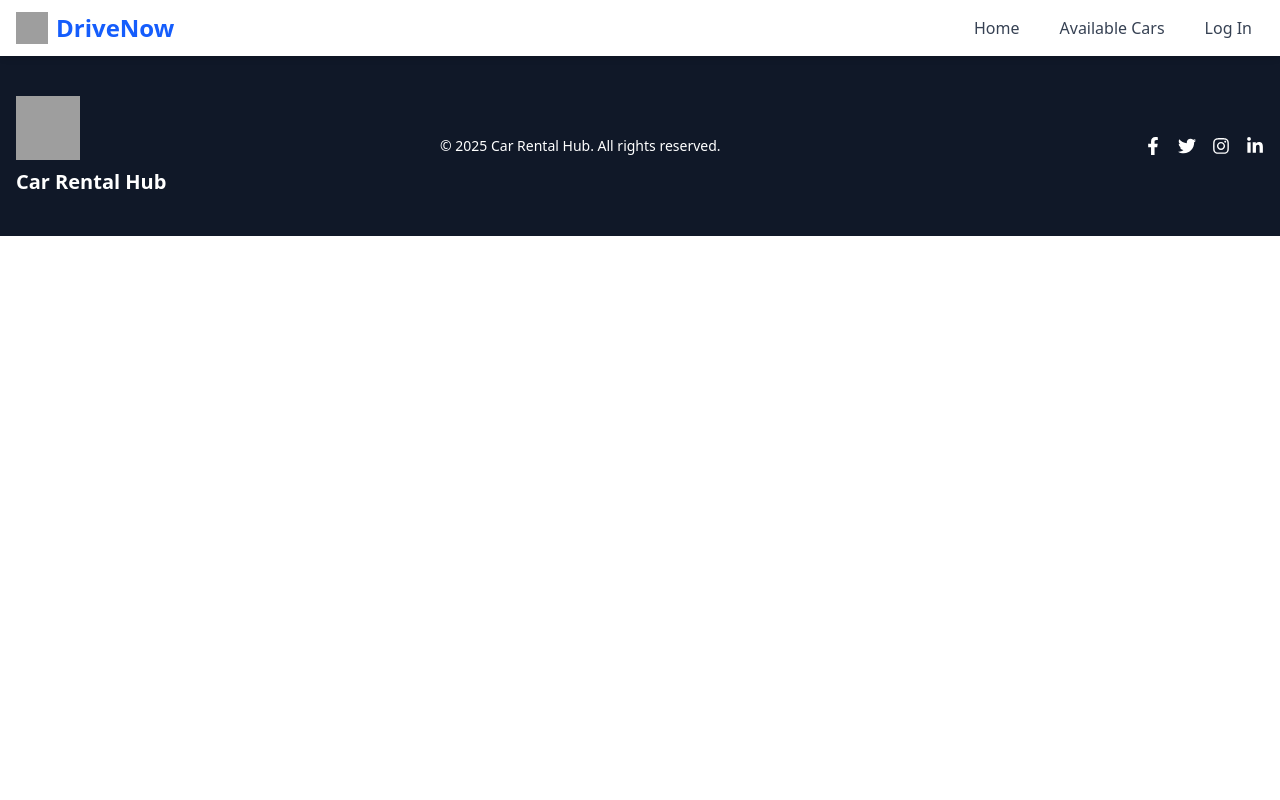
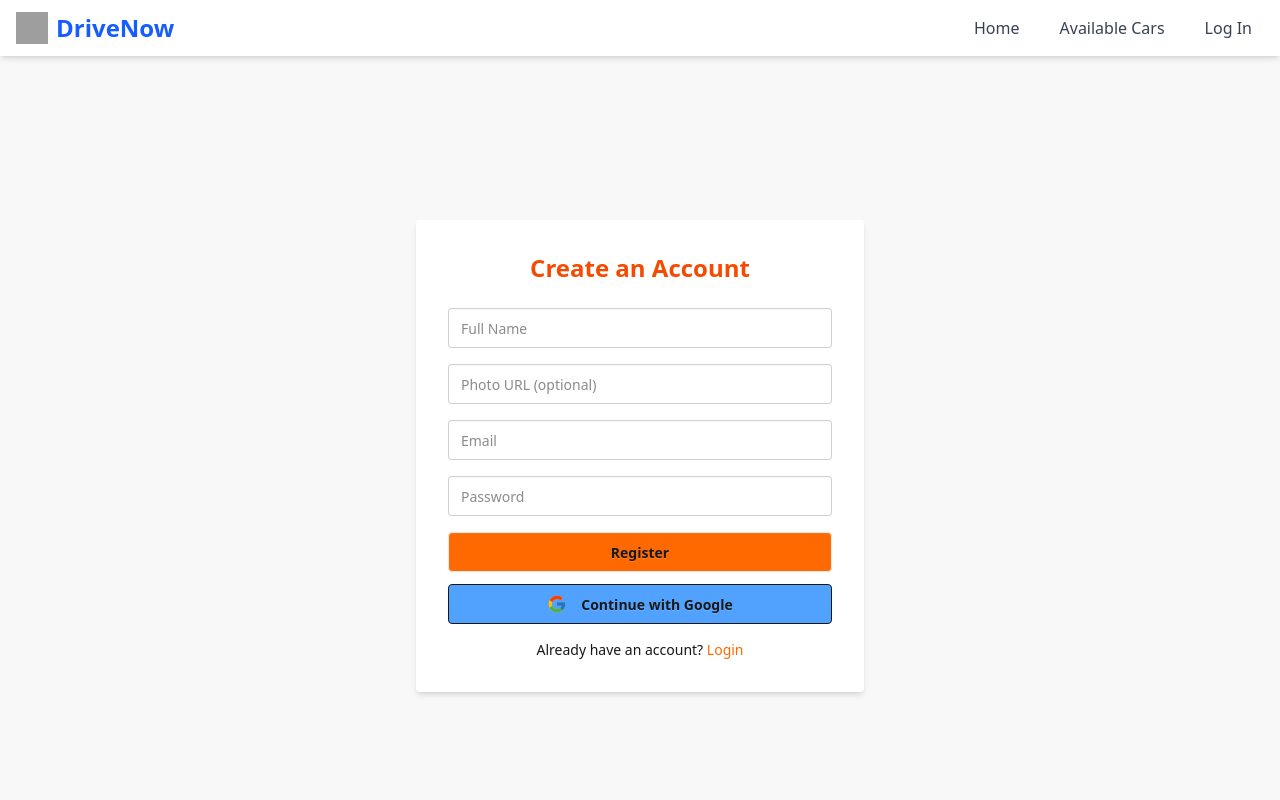
Before and after one commit to ruhanaatiq/b11a11-client-side-ruhanaatiq, a React (Vite) app: page /register in a window 1280 px wide. Shown: the top 800 px of the page. Built offline with nearby package versions, Linux system fonts and the light colour scheme; no server answers; grey boxes are pictures that could not be loaded.

Commit message:
added recent listings component

```diff
--- /dev/null
+++ b/src/components/RecentListings.jsx
@@ -0,0 +1,68 @@
+import { useEffect, useState } from 'react';
+import { FaCheckCircle, FaTimesCircle } from 'react-icons/fa';
+
+const RecentListings = () => {
+  const [cars, setCars] = useState([]);
+
+  useEffect(() => {
+    // Simulated fetch – replace this with your actual API call
+    fetch('http://localhost:3000/cars') // or from your backend
+      .then(res => res.json())
+      .then(data => {
+        // Sort by dateAdded descending and take latest 8
+        const sorted = data.sort((a, b) => new Date(b.dateAdded) - new Date(a.dateAdded));
+        setCars(sorted.slice(0, 8));
+      });
+  }, []);
+
+  return (
+    <section className="py-16 bg-base-100">
+      <div className="max-w-7xl mx-auto px-4">
+        <h2 className="text-4xl font-bold mb-10 text-center">Recent Listings</h2>
+
+        <div className="grid grid-cols-1 sm:grid-cols-2 md:grid-cols-3 gap-8">
+          {cars.map((car, idx) => (
+            <div
+              key={idx}
+              className="card shadow-lg hover:shadow-2xl transition-transform transform hover:scale-105 bg-white"
+            >
+              <figure className="h-48">
+                <img
+                  src={car.images?.[0]}
+                  alt={car.model}
+                  className="w-full h-full object-cover rounded-t-lg"
+                />
+              </figure>
+              <div className="card-body">
+                <h3 className="text-xl font-semibold">{car.model}</h3>
+                <p className="text-blue-600 font-medium">${car.dailyPrice}/day</p>
+
+                <div className="flex items-center gap-2">
+                  {car.availability ? (
+                    <span className="text-green-600 flex items-center gap-1">
+                      <FaCheckCircle /> Available
+                    </span>
+                  ) : (
+                    <span className="text-red-600 flex items-center gap-1">
+                      <FaTimesCircle /> Not Available
+                    </span>
+                  )}
+                </div>
+
+                <p className="text-sm text-gray-500">
+                  Bookings: <strong>{car.bookingCount}</strong>
+                </p>
+
+                <p className="text-sm text-gray-400">
+                  Added: {new Date(car.dateAdded).toLocaleDateString()}
+                </p>
+              </div>
+            </div>
+          ))}
+        </div>
+      </div>
+    </section>
+  );
+};
+
+export default RecentListings;
--- a/src/pages/Home.jsx
+++ b/src/pages/Home.jsx
@@ -1,4 +1,5 @@
 import Banner from '../components/Banner';
+import RecentListings from '../components/RecentListings';
 import WhyChooseUs from '../components/WhyChooseUs';
 
 const Home = () => {
@@ -6,6 +7,7 @@ const Home = () => {
     <div>
       <Banner />
       <WhyChooseUs></WhyChooseUs>
+      <RecentListings></RecentListings>
     </div>
   );
 };
--- a/src/pages/Register.jsx
+++ b/src/pages/Register.jsx
@@ -1,11 +1,72 @@
-import React from 'react';
+import { useContext, useState } from "react";
+import { AuthContext } from "../provider/AuthProvider";
+import { Link, useNavigate } from "react-router-dom";
+import toast from "react-hot-toast";
+import { FcGoogle } from 'react-icons/fc';
 
 const Register = () => {
-    return (
-        <div>
+  const { createUser, updateUserProfile, googleLogin } = useContext(AuthContext);
+  const [loading, setLoading] = useState(false);
+  const navigate = useNavigate();
 
-        </div>
-    );
+  const handleRegister = (e) => {
+    e.preventDefault();
+    const form = e.target;
+    const name = form.name.value;
+    const photoURL = form.photoURL.value;
+    const email = form.email.value;
+    const password = form.password.value;
+
+    if (password.length < 6) {
+      toast.error("Password must be at least 6 characters.");
+      return;
+    }
+
+    setLoading(true);
+    createUser(email, password)
+      .then(() => {
+        updateUserProfile({ displayName: name, photoURL }).then(() => {
+          toast.success("Registered successfully!");
+          navigate("/");
+        });
+      })
+      .catch((err) => toast.error(err.message))
+      .finally(() => setLoading(false));
+  };
+
+  const handleGoogleRegister = () => {
+    googleLogin()
+      .then(() => {
+        toast.success("Signed up with Google!");
+        navigate("/");
+      })
+      .catch((err) => toast.error(err.message));
+  };
+
+  return (
+    <div className="min-h-screen flex items-center justify-center bg-base-200 px-4">
+      <div className="bg-white p-8 rounded shadow-md w-full max-w-md">
+        <h2 className="text-2xl font-bold mb-6 text-center text-orange-600">Create an Account</h2>
+        <form onSubmit={handleRegister}>
+          <input type="text" name="name" required placeholder="Full Name" className="input input-bordered w-full mb-4" />
+          <input type="text" name="photoURL" placeholder="Photo URL (optional)" className="input input-bordered w-full mb-4" />
+          <input type="email" name="email" required placeholder="Email" className="input input-bordered w-full mb-4" />
+          <input type="password" name="password" required placeholder="Password" className="input input-bordered w-full mb-4" />
+          <button type="submit" className="btn bg-orange-500 w-full" disabled={loading}>
+            {loading ? "Registering..." : "Register"}
+          </button>
+        </form>
+       <button onClick={handleGoogleRegister} className="btn btn-outline bg-blue-400 w-full mt-3">
+  <FcGoogle className="w-5 h-5 mr-2" />
+  Continue with Google
+</button>
+        <p className="mt-4 text-center text-sm">
+          Already have an account?{" "}
+          <Link to="/login" className="text-orange-500 font-medium">Login</Link>
+        </p>
+      </div>
+    </div>
+  );
 };
 
 export default Register;
```
